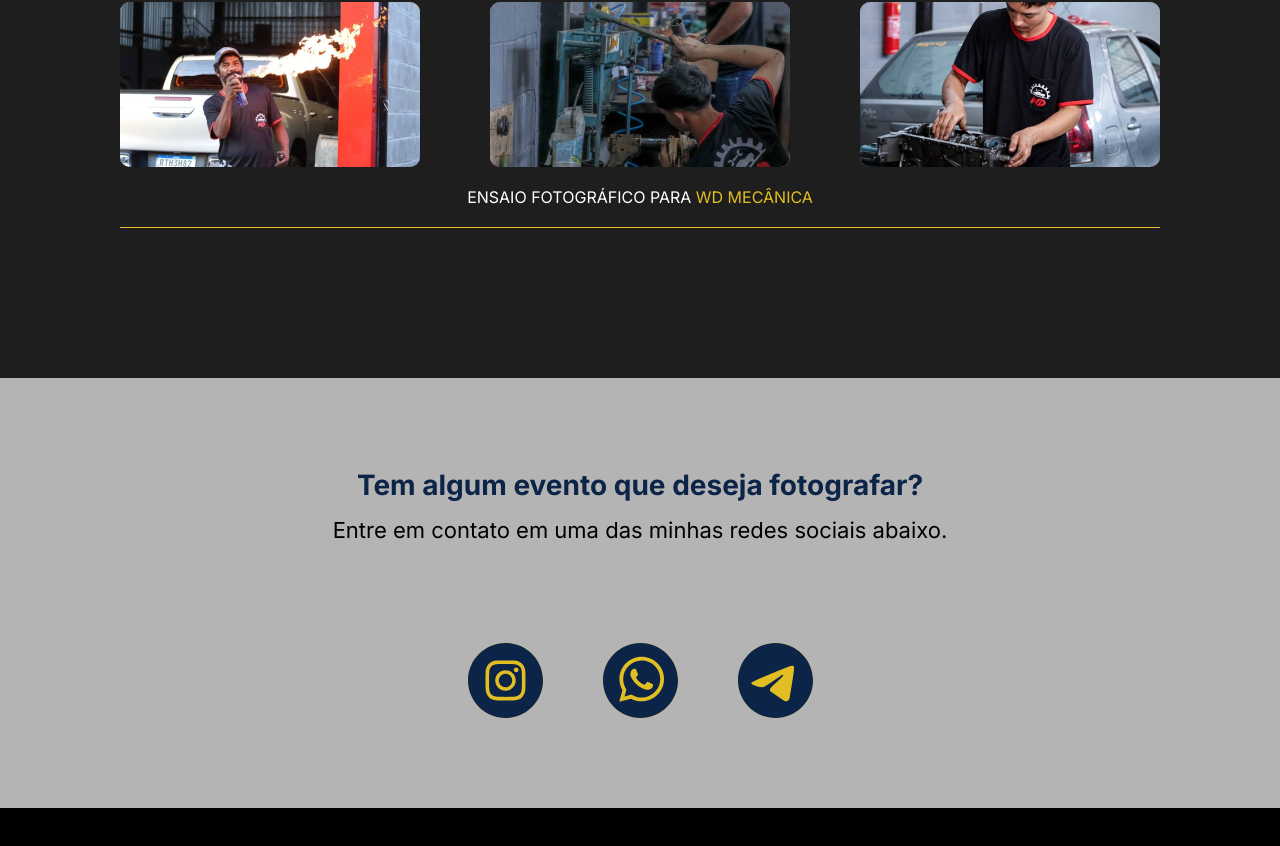
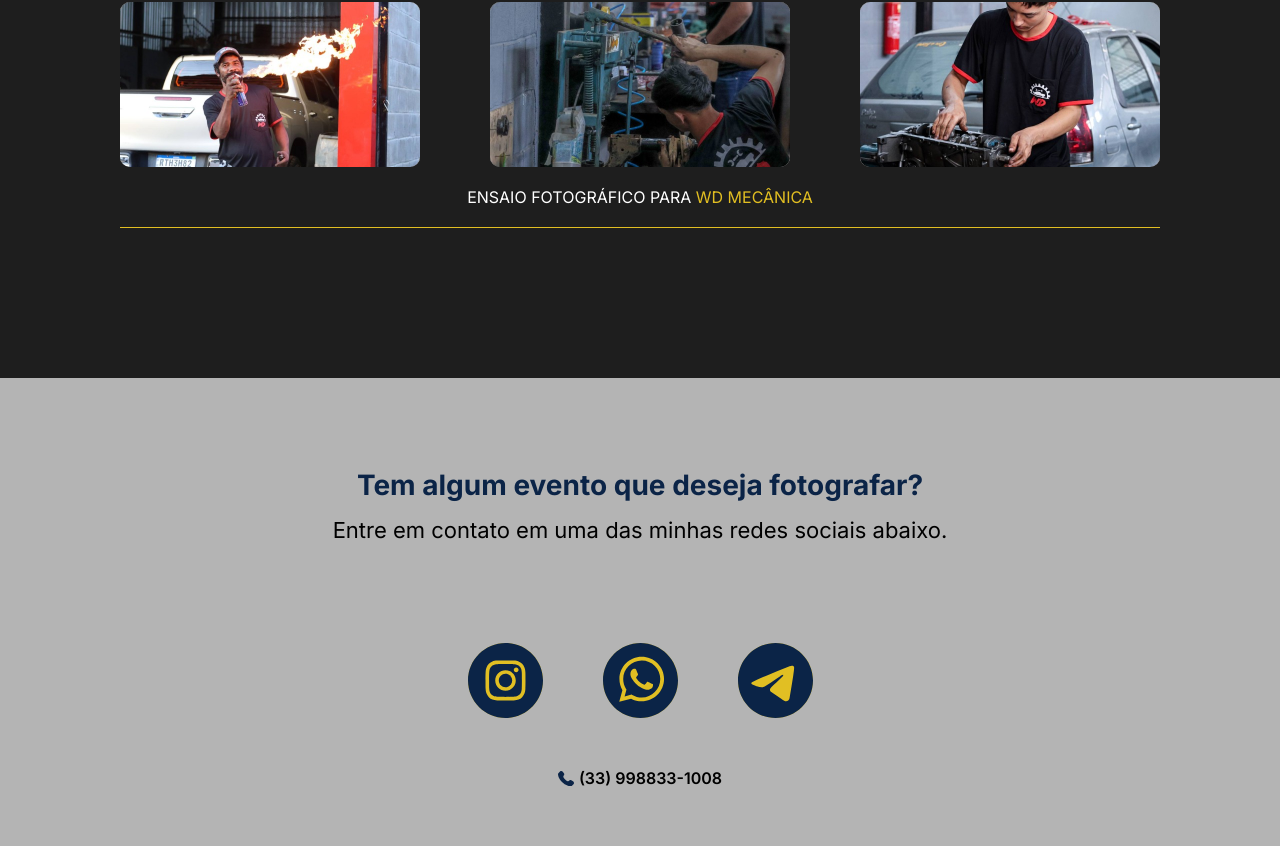
Before and after one commit to Thierrycast/gabriel-portfolio, a Next.js app: page / in a window 1280 px wide. Shown: the part 2023-2869 px from the top of the page. Before the commit the page ends 2831 px from the top, so only its background shows below. Built offline with nearby package versions, Linux system fonts and the light colour scheme.

Commit message:
feat: adicionando numero de telefone a seção de contatos

```diff
--- a/src/components/ContactsSection/ContactsSection.module.scss
+++ b/src/components/ContactsSection/ContactsSection.module.scss
@@ -25,9 +25,22 @@
     div{
         display: flex;
         gap: 6rem;
+        margin-bottom: 5rem;
 
         img{
             width: 7.5rem;
         }
     }
+
+    span{
+        font-size: 1.6rem;
+        font-weight: 600;
+        display: flex;
+        align-items: center;
+        gap: 0.5rem;
+
+        img{
+
+        }
+    }
 }
--- a/src/components/ContactsSection/index.tsx
+++ b/src/components/ContactsSection/index.tsx
@@ -13,6 +13,7 @@ export default function ContactsSection() {
                 <img src="/svgs/logowhatsapp.svg" alt="" />
                 <img src="/svgs/logotelegram.svg" alt="" />
             </div>
+            <span><img src="/svgs/iconphone.svg" alt="" /> (33) 998833-1008</span>
         </div>
     )
 }
```
Also changed, not shown: public/svgs/iconphone.svg (added).
